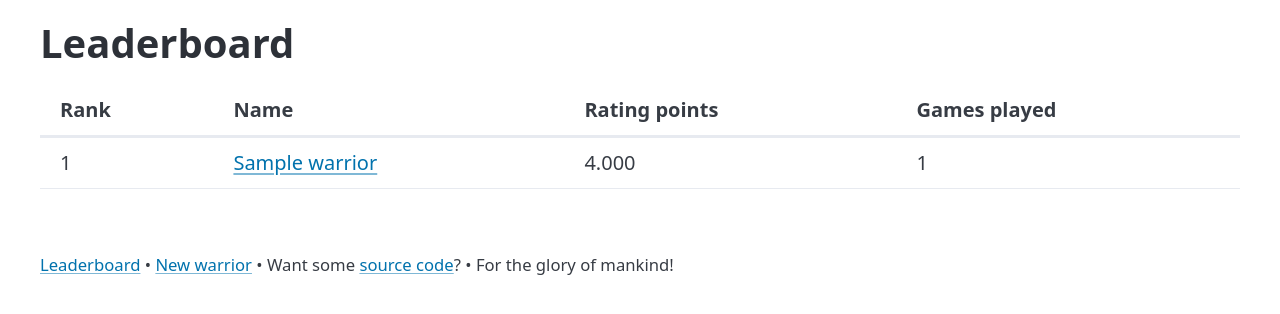
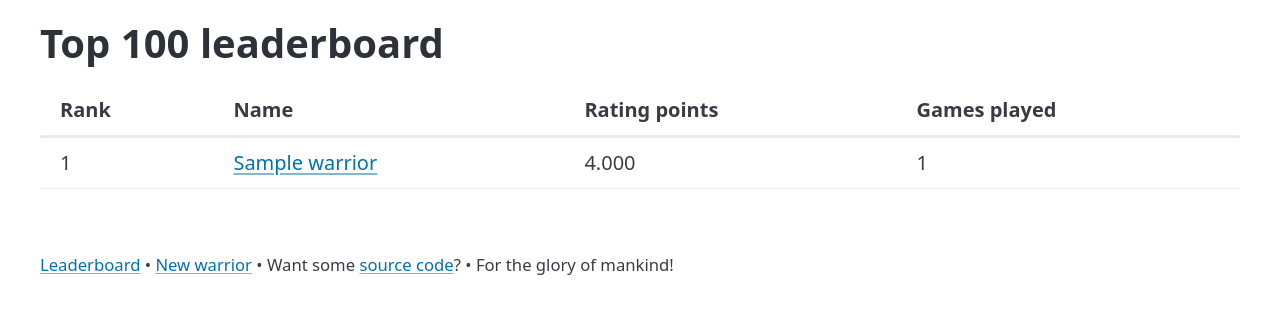
Before and after one commit to SupraSummus/prompt-wars, a Django app: page /leaderboard/ in a window 1280 px wide. Shown: the part 110-424 px from the top of the page. Run offline with Django 4.2, Linux system fonts and the light colour scheme; tables that the repository leaves empty hold one stand-in row (values such as "Sample post"); parts of the project's set-up code (start-up, migrations or seed data) failed here and were passed over; some libraries are stand-ins or nearby versions.

Commit message:
Too lazy to write commit message

```diff
--- a/templates/exact_text.html
+++ b/templates/exact_text.html
@@ -1,2 +1,3 @@
 <pre style="white-space: pre-wrap;">
-{{ text }}</pre>
+{{ text }}
+</pre>
--- a/templates/warriors/warrior_leaderboard.html
+++ b/templates/warriors/warrior_leaderboard.html
@@ -2,7 +2,7 @@
 
 {% block content %}
   <main class="container">
-    <h1>Leaderboard</h1>
+    <h1>Top 100 leaderboard</h1>
     <table>
       <thead>
         <tr>
--- a/warriors/models.py
+++ b/warriors/models.py
@@ -223,7 +223,7 @@ class Warrior(models.Model):
             opponents.add(b.warrior_2.id)
 
         rating_error = abs(rating - self.rating)
-        if rating_error > 10e-6:
+        if rating_error > 0:
             Warrior.objects.filter(id__in=opponents).update(
                 rating_error=models.F('rating_error') + rating_error,
             )
```
